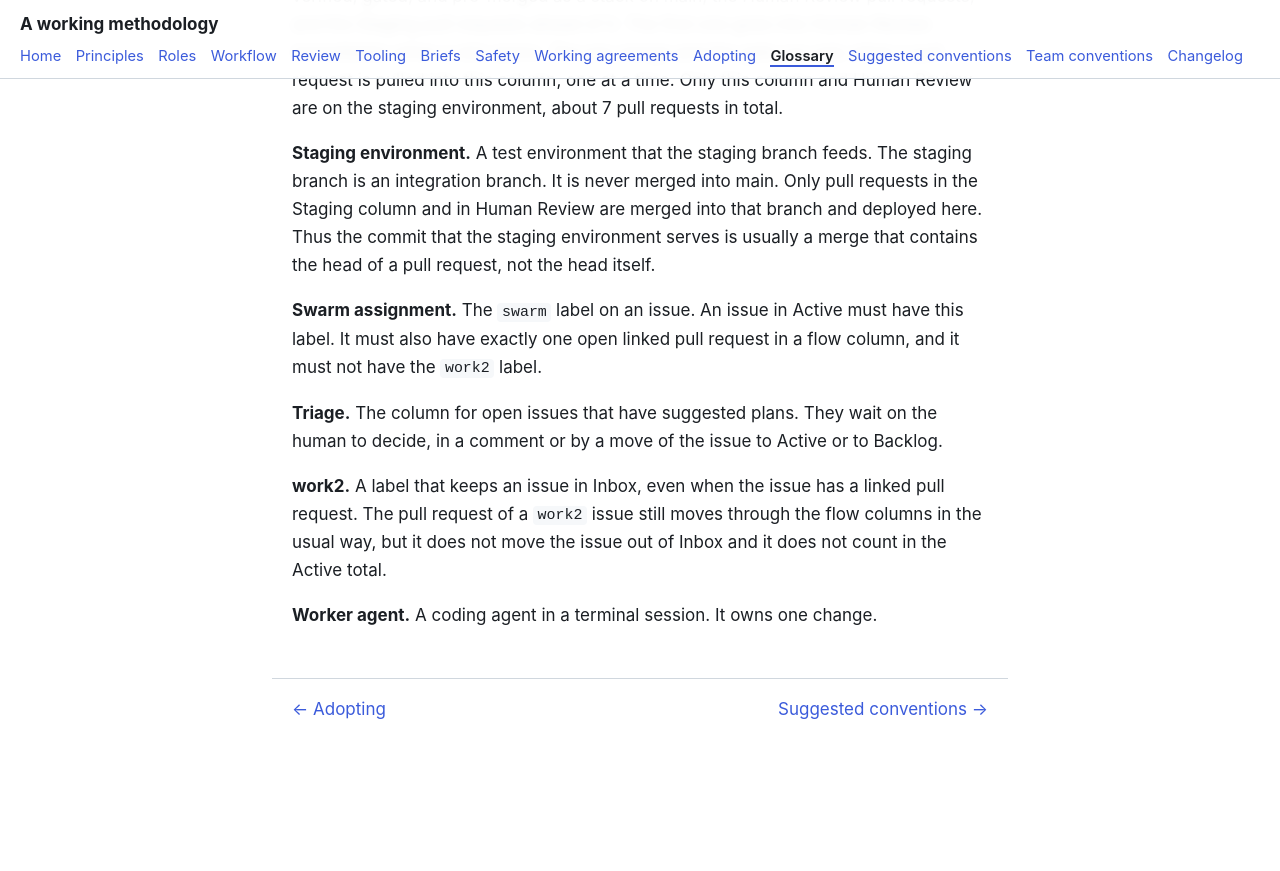
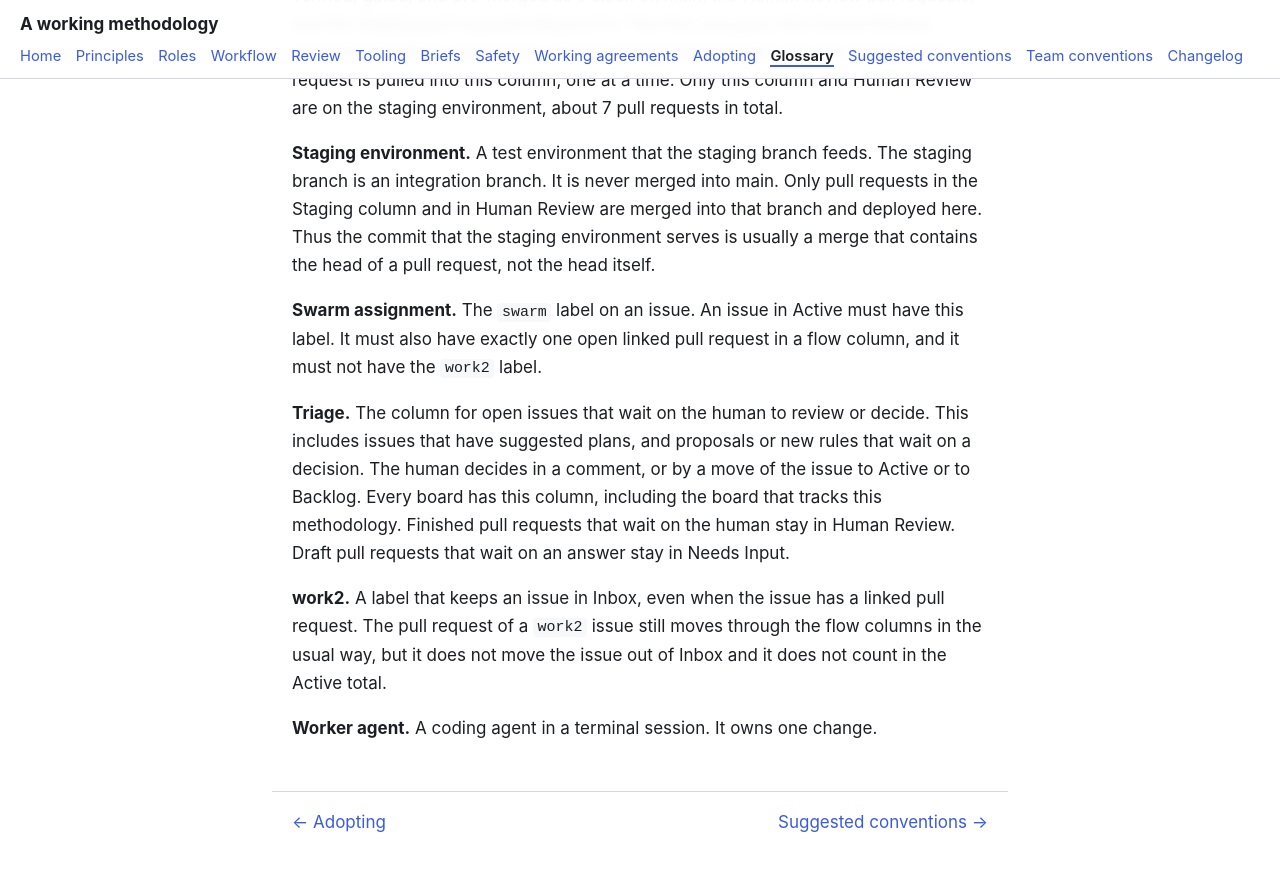
Before and after one commit to tangentcode/methodology, a Jekyll site: the page built from glossary.md, in a window 1280 px wide and 900 px high, scrolled down 3245 px. Shown: the top 871 px of the window. Built offline with Jekyll 4.4.1, drawn with Linux system fonts in a browser that asks for light colours; our own code applies the rules of GitHub Pages for plain Markdown files; before the commit the page ends 4033 px from its top, so only the background shows below that.

Commit message:
Document that items waiting on the maintainer go in Triage on every board (#62)
* Document that items waiting on the maintainer go in Triage on every board

If an item is open for the human to review, it goes in Triage.
This is true on every board, including the board that tracks
this methodology. Human Review and Needs Input do not change.

Fixes #61

* Qualify the Triage rule so it does not move pull requests

Open issues that wait on a review or a decision go in Triage.
Finished pull requests stay in Human Review. Draft pull requests
that wait on an answer stay in Needs Input.

Fixes #61

* Send issues that wait on the human to Triage, not their old column

If an issue is not in Active and it waits on a review or a
decision, put it in Triage. Discuss, Parked, and work2 Inbox
items stay in those columns. An issue with no pull request
and a question also goes to Triage, not back to Backlog.

Fixes #61

```diff
--- a/glossary.md
+++ b/glossary.md
@@ -65,7 +65,7 @@
 
 **Swarm assignment.** The `swarm` label on an issue. An issue in Active must have this label. It must also have exactly one open linked pull request in a flow column, and it must not have the `work2` label.
 
-**Triage.** The column for open issues that have suggested plans. They wait on the human to decide, in a comment or by a move of the issue to Active or to Backlog.
+**Triage.** The column for open issues that wait on the human to review or decide. This includes issues that have suggested plans, and proposals or new rules that wait on a decision. The human decides in a comment, or by a move of the issue to Active or to Backlog. Every board has this column, including the board that tracks this methodology. Finished pull requests that wait on the human stay in Human Review. Draft pull requests that wait on an answer stay in Needs Input.
 
 **work2.** A label that keeps an issue in Inbox, even when the issue has a linked pull request. The pull request of a `work2` issue still moves through the flow columns in the usual way, but it does not move the issue out of Inbox and it does not count in the Active total.
 
```
Also changed, not shown: README.md (+1 -1 lines), adopting.md (+2 -0 lines), principles.md (+1 -1 lines), workflow.md (+7 -3 lines).
